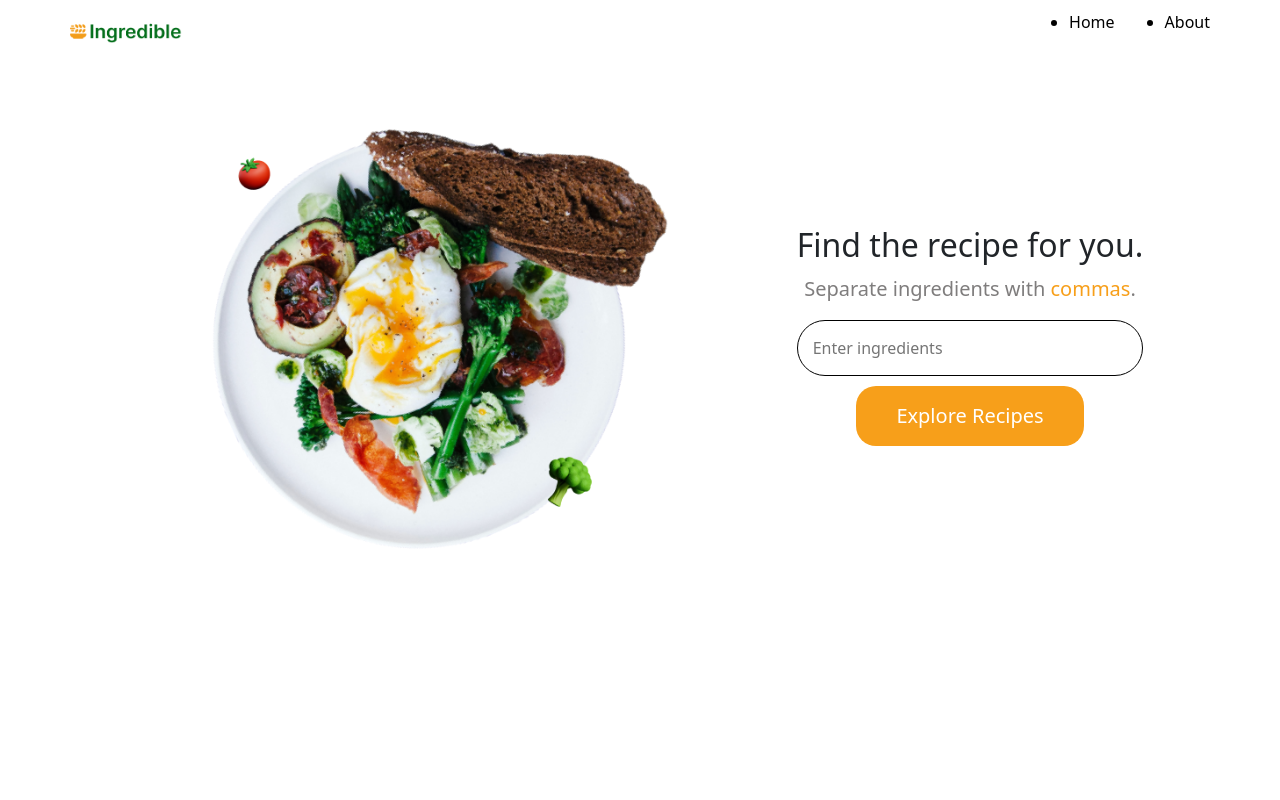
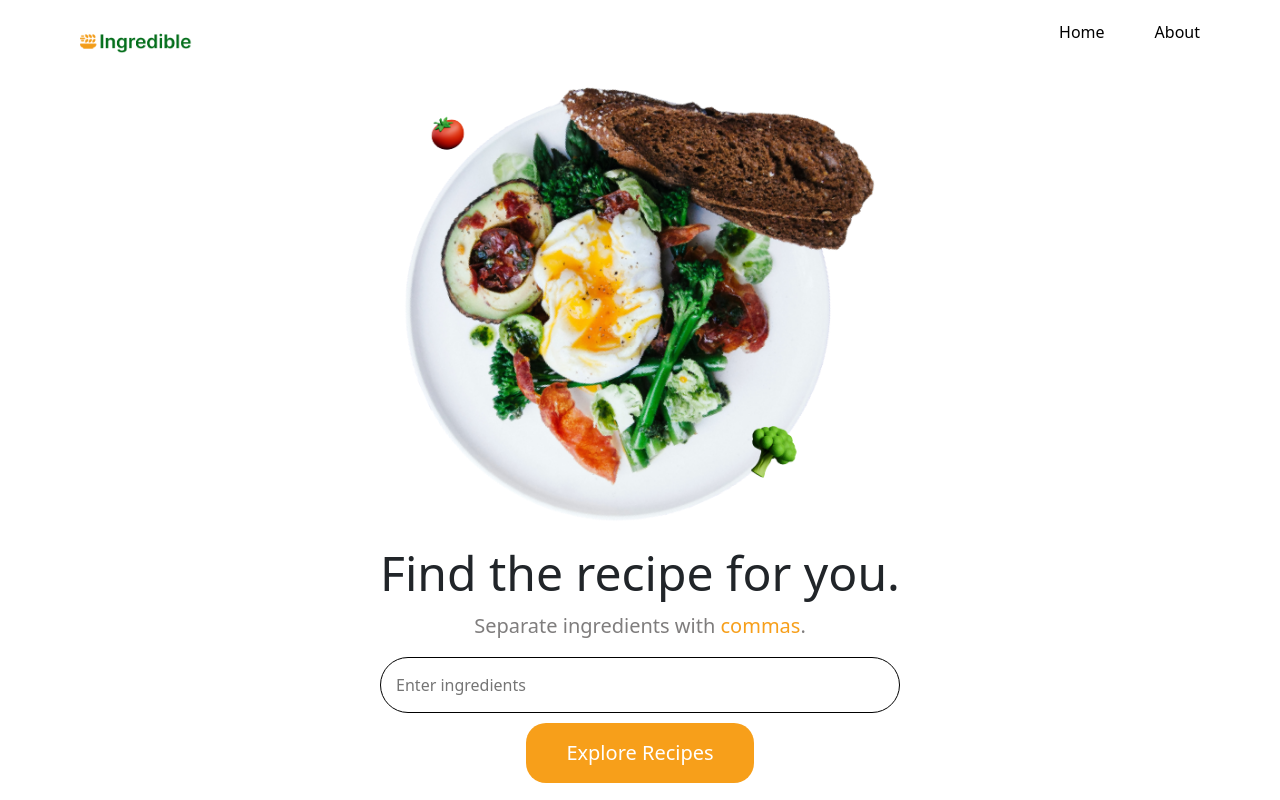
Before and after one commit to Zireael88/ML-Recipe-Gen, a Flask app: page / in a window 1280 px wide. Run offline with Flask 3, Linux system fonts and the light colour scheme; parts of the project's set-up code (start-up, migrations or seed data) failed here and were passed over; some libraries are stand-ins or nearby versions.

Commit message:
minor design fix

```diff
--- a/static/css/main.css
+++ b/static/css/main.css
@@ -13,7 +13,7 @@ body {
   background-color: #ffffff;
   color: rgb(0, 0, 0);
   padding: 10px 20px;
-  margin: 0;
+  margin: 10px;
 }
 
 .nav {
@@ -25,6 +25,7 @@ body {
 .nav ul {
   display: flex;
   justify-content: center;
+  list-style-type: none;
 }
 
 .nav ul li {
@@ -42,14 +43,13 @@ body {
 }
 
 #stock-photo {
-  margin-top: -50px;
   width: 100%;
-  max-width: 40em;
+  max-width: 30em;
 }
 
 #ing-txtfld {
   width: 100%;
-  max-width: 35em;
+  max-width: 50em;
   padding: 15px;
   border: 1px solid black;
   border-radius: 30px;
@@ -77,10 +77,10 @@ body {
   flex-wrap: wrap;
   justify-content: center;
   align-items: center;
-  gap: 20px;
   width: 80%;
   max-width: 1200px;
   margin: auto;
+  gap: 50px ;
 }
 
 #input {
@@ -89,8 +89,9 @@ body {
 }
 
 #tagline {
-  font-size: 2em;
-  margin-bottom: 10px;
+    font-size: 3em; /* Increase font size */
+    line-height: 1.2; /* Adjust spacing between lines */
+    margin-bottom: 10px;
 }
 
 #instruction {
@@ -129,7 +130,6 @@ body {
 #recommendations {
   margin: 30px;
   padding: 50px;
-  text-align: center;
 }
 
 #view-recipe {
@@ -150,7 +150,7 @@ body {
   }
 
   #ing-txtfld {
-    width: 90%;
+    width: 100%;
   }
 
   #submit,
```
Also changed, not shown: static/img/stock-photo.png.
